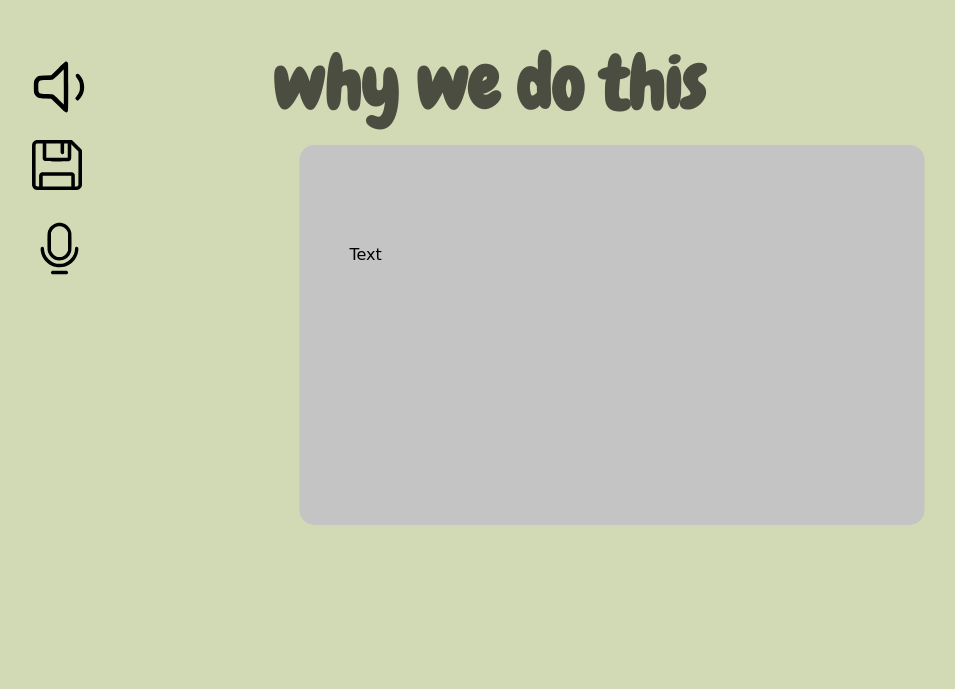
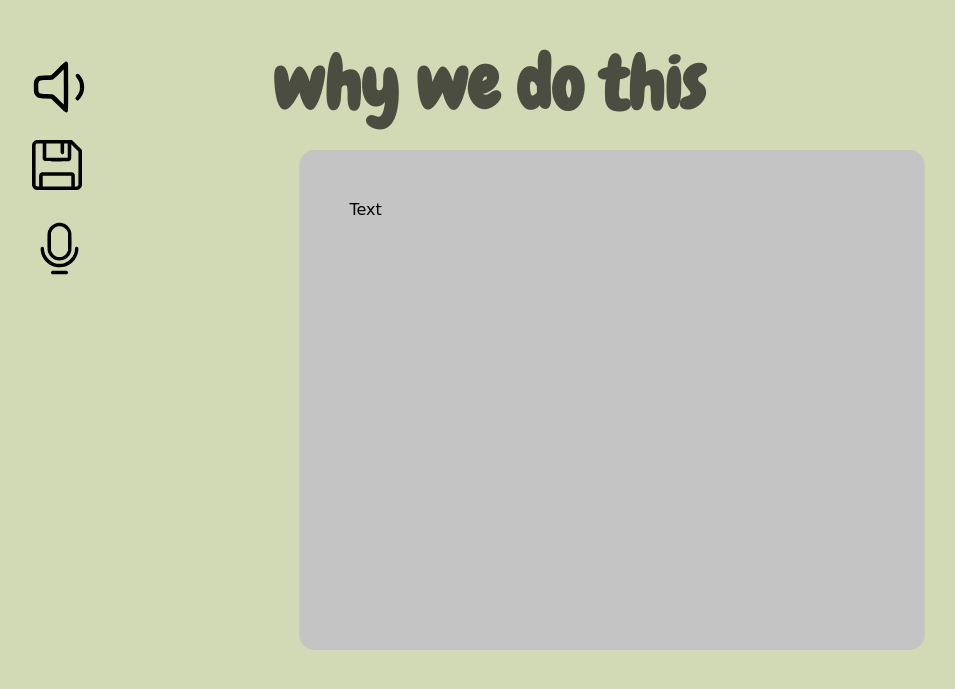
Before and after one commit to shirayukixo/HCIFinalProject, a PHP site: page /whyWeDoThis.html in a window 1280 px wide; the page is wider, and only the part inside the window is pictured. Shown: the top 689 px of that part, without its empty margins (28-983 px from the left). Run offline with PHP 8.4, Linux system fonts and the light colour scheme; some web fonts are replaced.

Commit message:
Update style2.css

```diff
--- a/HCI/style2.css
+++ b/HCI/style2.css
@@ -313,16 +313,16 @@ body{
 
 .box2 {
     width: 625px;
-    height: 380px;
+    height: 500px;
     position: absolute;
-    top: 335px;
+    top: 400px;
     left: 50%;
     transform: translate(-50%, -50%);
     background:  #C4C4C4;
     text-align: left;
     border-radius: 15px;
     box-sizing: border-box;
-    padding: 100px 50px;
+    padding: 50px 50px;
 }
 
 .heading3 {
```
